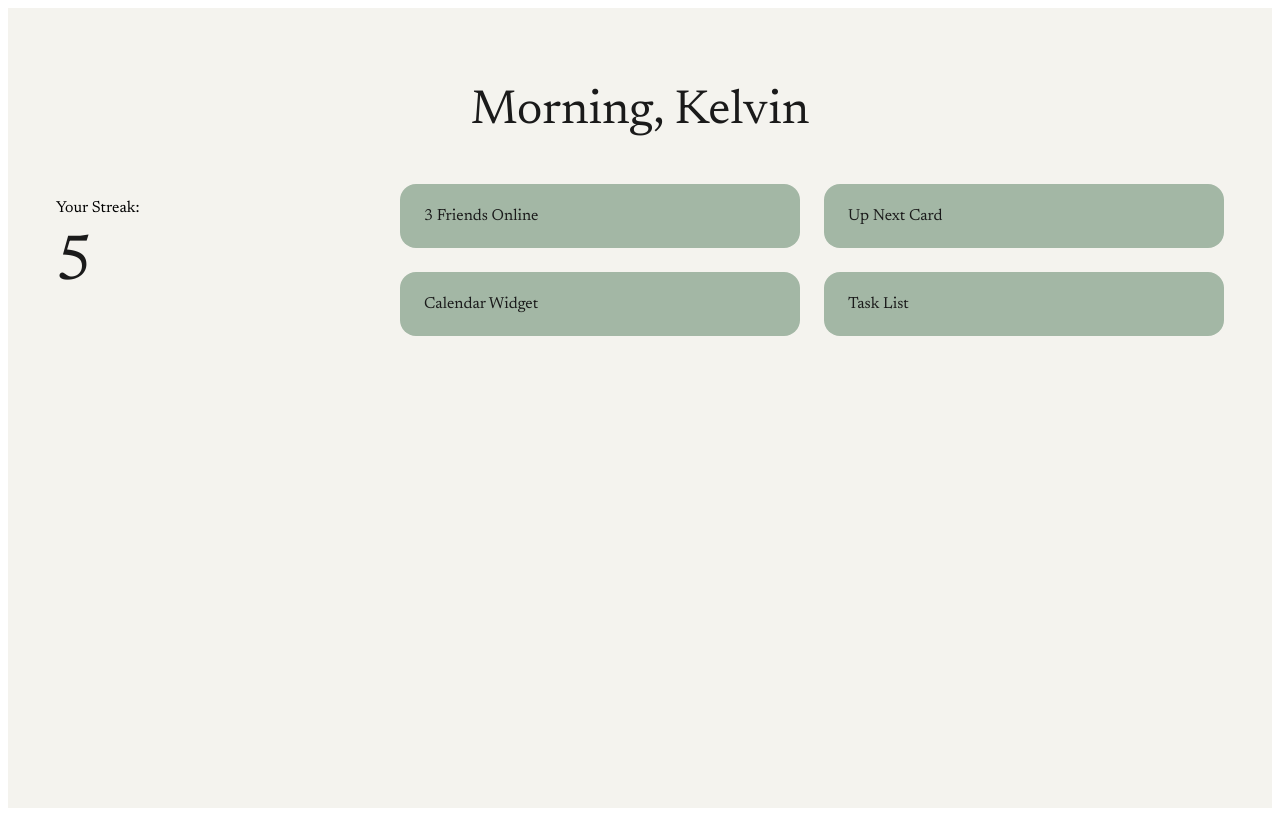
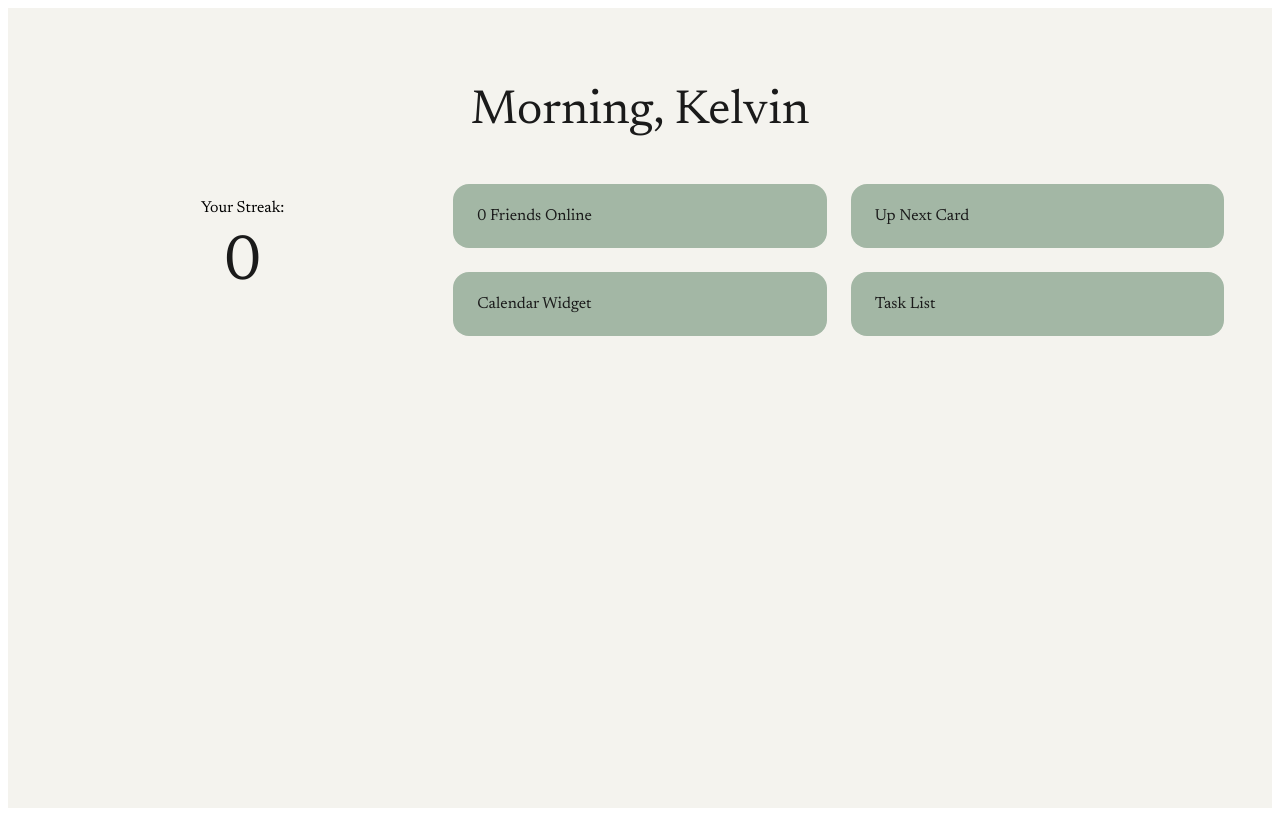
Before and after one commit to iopkelvin/Grove, a React (Vite) app in the folder frontend/: page / in a window 1280 px wide. Built offline with nearby package versions, Linux system fonts and the light colour scheme.

Commit message:
update css

```diff
--- a/frontend/src/components/FriendsCard.jsx
+++ b/frontend/src/components/FriendsCard.jsx
@@ -1,3 +1,3 @@
-export default function FriendsCard() {
-  return <div className="card">3 Friends Online</div>;
+export default function FriendsCard({ friendsOnline = 0 }) {
+  return <div className="card">{friendsOnline} Friends Online</div>;
 }
--- a/frontend/src/components/StreakTree.jsx
+++ b/frontend/src/components/StreakTree.jsx
@@ -1,9 +1,8 @@
-// StreakTree.jsx
-export default function StreakTree() {
+export default function StreakTree({ streak = 0 }) {
   return (
-    <div>
+    <div className="streak-column">
       <p>Your Streak:</p>
-      <span className="streak-number">5</span>
+      <span className="streak-number">{streak}</span>
     </div>
   );
 }
--- a/frontend/src/styles/shared.css
+++ b/frontend/src/styles/shared.css
@@ -18,12 +18,20 @@
 }
 
 /* ── Grid layout ── */
-/* main 3-column layout (tree | middle column | right column) */
+/* main 3-column layout */
 .grid {
   display: grid;
-  grid-template-columns: 320px 1fr 1fr;
+  grid-template-columns: 1fr 1fr 1fr;
   gap: 24px;
   align-items: start;
+}
+
+/* left column: streak + tree, centered */
+.streak-column {
+  display: flex;
+  flex-direction: column;
+  align-items: center;
+  text-align: center;
 }
 
 /* stacks components vertically inside a grid column */
```
